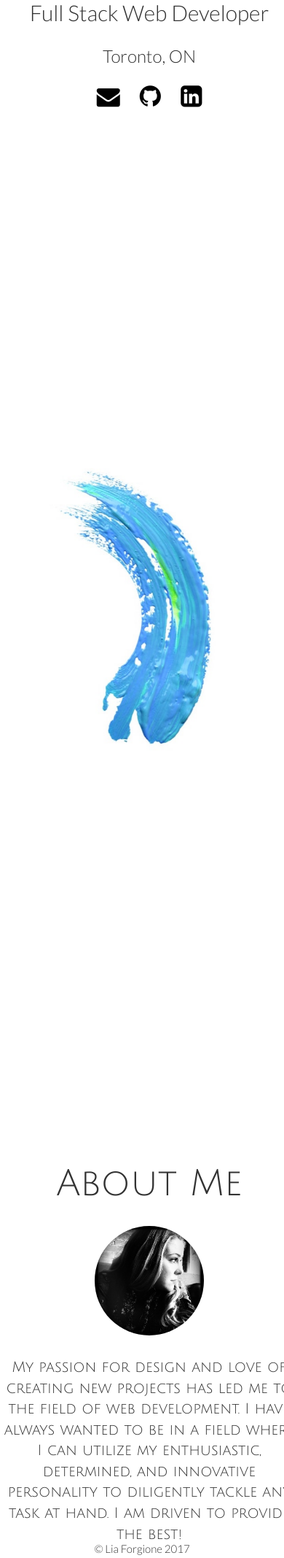
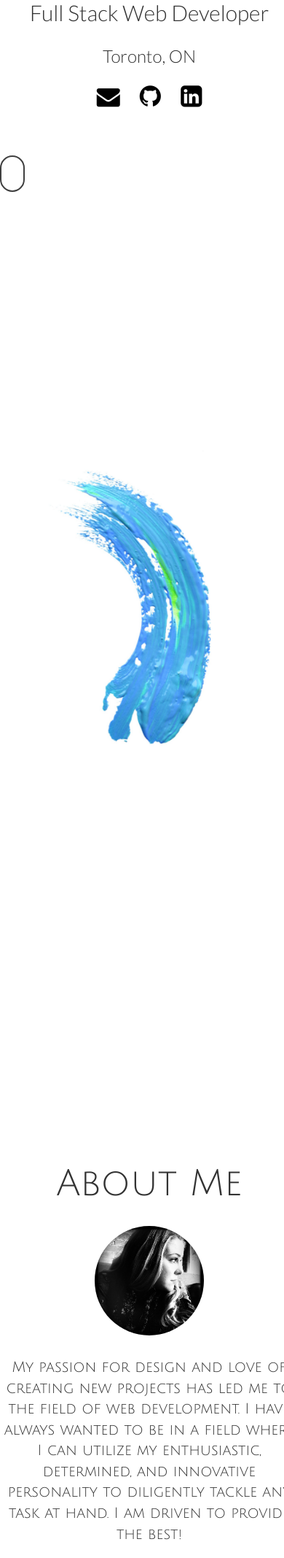
Before and after one commit to liaforg/LF-Web-Development, a PHP site: page / in a window 390 px wide. Shown: the part 465-2600 px from the top of the page at 73% size. Run offline with PHP 8.4, Linux system fonts and the light colour scheme; some libraries are stand-ins or nearby versions.

Commit message:
image blurry fix

```diff
--- a/home.html
+++ b/home.html
@@ -8,7 +8,7 @@
     <meta name="viewport" content="width=device-width, initial-scale=1.0">
     <link rel="stylesheet" type="text/css" href="styles.css">
     <link rel="stylesheet" type="text/css" href="small.css">
-
+    <script src="composer.js"></script>
     <link href="https://fonts.googleapis.com/css?family=Julius+Sans+One|Lato:300" rel="stylesheet">
     <link rel="stylesheet" href="https://cdn.rawgit.com/konpa/devicon/df6431e323547add1b4cf45992913f15286456d3/devicon.min.css">
     <!-- Latest compiled and minified CSS -->
@@ -28,8 +28,10 @@
 
     <main class="wrapper">
 
-    <!-- FIRST PAGE - HOME -->
+<!-- SCROLL BAR -->
 
+
+<!-- FIRST PAGE - HOME -->
       <section class="section parallax bg1">
         <div class = "top-of-page">
           <div id="lf">
@@ -49,11 +51,20 @@
             <a href="https://www.linkedin.com/in/lia-forgione-2b49182a/?ppe=1"  target="_blank"> <span class="fa fa-linkedin-square" style="font-size:34px"></span></a>
           </span>
         </div>
-        <div id="scroll"></div>
        </div>
+
+       <div class="scroll-downs">
+         <div class="mousey">
+            <div class="scroller"></div>
+        </div>
+      </div>
+
       </section>
 
-    <!-- SECOND - BIO -->
+
+
+
+<!-- SECOND - BIO -->
       <section class="section parallax bg2">
           <div class = 'about'>
             <h1 id="exp"> About Me</h1>
@@ -69,11 +80,9 @@
               determined, and innovative personality to diligently tackle any task at hand.
               I am driven to provide the best!
             </p>
-            <div id="scroll"></div>
-            </div>
       </section>
 
-    <!-- THIRD PAGE - PORTFOLIO -->
+<!-- THIRD PAGE - PORTFOLIO -->
     <section class="section-parallax-bg3">
       <div class = "skills">
         <h1 id="exp"> Skills </h1>
@@ -124,10 +133,15 @@
 
 
 
-      <!-- THIRD PAGE - PORTFOLIO -->
-        <section class="section parallax bg3">
+<!-- THIRD PAGE - PORTFOLIO -->
+        <section class="section parallax bg4">
           <h1 id="port"> Portfolio </h1>
           <h3 id="portfolio"> coming soon! </h3>
+
+          <footer>
+            <h4 id = "footer"> &copy; Lia Forgione 2017 </h4>
+          </footer>
+
         </section>
 
     </main>
@@ -138,8 +152,4 @@
   </body>
 
 
-  <footer>
-    <h4 id = "footer"> &copy; Lia Forgione 2017 </h4>
-  </footer>
-
 </html>
--- a/small.css
+++ b/small.css
@@ -155,7 +155,7 @@
 @media screen and (max-width: 1206px) and (max-width: 1240px) {
 
   .wrapper {
-    background-image: url('images/blue.jpg');
+    background-image: url('images/blue-min.jpg');
     background-repeat: no-repeat;
     height: 100vh;
     overflow-x: hidden;
@@ -205,7 +205,7 @@
 @media screen and (max-width: 1107px) and (max-width: 1186px) {
 
   .wrapper {
-    background-image: url('images/blue.jpg');
+    background-image: url('images/blue-min.jpg');
     background-repeat: no-repeat;
     height: 100vh;
     overflow-x: hidden;
@@ -259,7 +259,7 @@
   }
 
   .wrapper {
-    background-image: url('images/blue.jpg');
+    background-image: url('images/blue-min.jpg');
     background-repeat: no-repeat;
     height: 100vh;
     overflow-x: hidden;
@@ -357,7 +357,7 @@
   }
 
   .wrapper {
-    background-image: url('images/blue.jpg');
+    background-image: url('images/blue-min.jpg');
     background-repeat: no-repeat;
     height: 100vh;
     overflow-x: hidden;
@@ -455,7 +455,7 @@
   }
 
   .wrapper {
-    background-image: url('images/blue.jpg');
+    background-image: url('images/blue-min.jpg');
     background-repeat: no-repeat;
     height: 100vh;
     overflow-x: hidden;
@@ -568,7 +568,7 @@
   }
 
   .wrapper {
-    background-image: url('images/blue.jpg');
+    background-image: url('images/blue-min.jpg');
     background-repeat: no-repeat;
     height: 100vh;
     overflow-x: hidden;
@@ -683,7 +683,7 @@
   }
 
   .wrapper {
-    background-image: url('images/blue.jpg');
+    background-image: url('images/blue-min.jpg');
     background-repeat: no-repeat;
     height: 100vh;
     overflow-x: hidden;
--- a/styles.css
+++ b/styles.css
@@ -199,11 +199,11 @@ table h4 {
 /*FOOTER*/
 #footer {
   font-size: 15px;
-  bottom:5px;
+  bottom: -100px;
   left: 0;
   right:0;
   margin: auto;
-  position: fixed;
+  position: absolute;
   text-align: center;
   font-family: 'Lato', sans-serif;
   width: 100%;
@@ -309,3 +309,35 @@ span.fa.fa-linkedin-square:hover {
 }
 
 /*ARROW BOUNCE*/
+
+.scroll-downs {
+  position: absolute;
+
+  margin: auto;
+
+}
+.mousey {
+  width: 5px;
+  padding: 10px 15px;
+  height: 50px;
+  border: 2px solid black;
+  border-radius: 25px;
+  opacity: 0.75;
+}
+
+.scroller {
+  width: 2px;
+  height: 10px;
+  border-radius: 25%;
+  background-color: black;
+  animation-name: scroll;
+  animation-duration: 2.2s;
+  animation-timing-function: cubic-bezier(.15,.41,.69,.94);
+  animation-iteration-count: infinite;
+}
+
+@keyframes scroll {
+  0% { opacity: 0; }
+  10% { transform: translateY(0); opacity: 1; }
+  100% { transform: translateY(15px); opacity: 0;}
+}
```
Also changed, not shown: images/blue-min.jpg (added).
